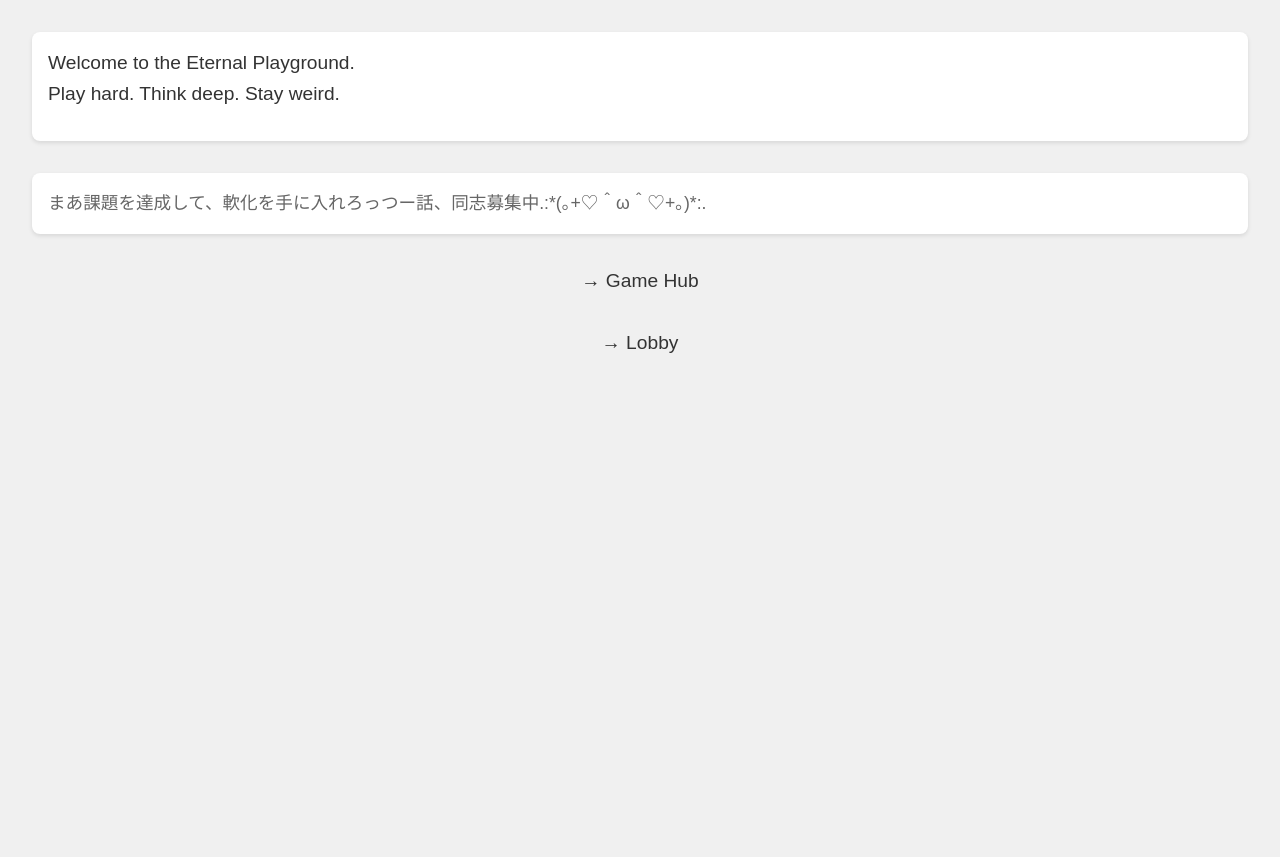
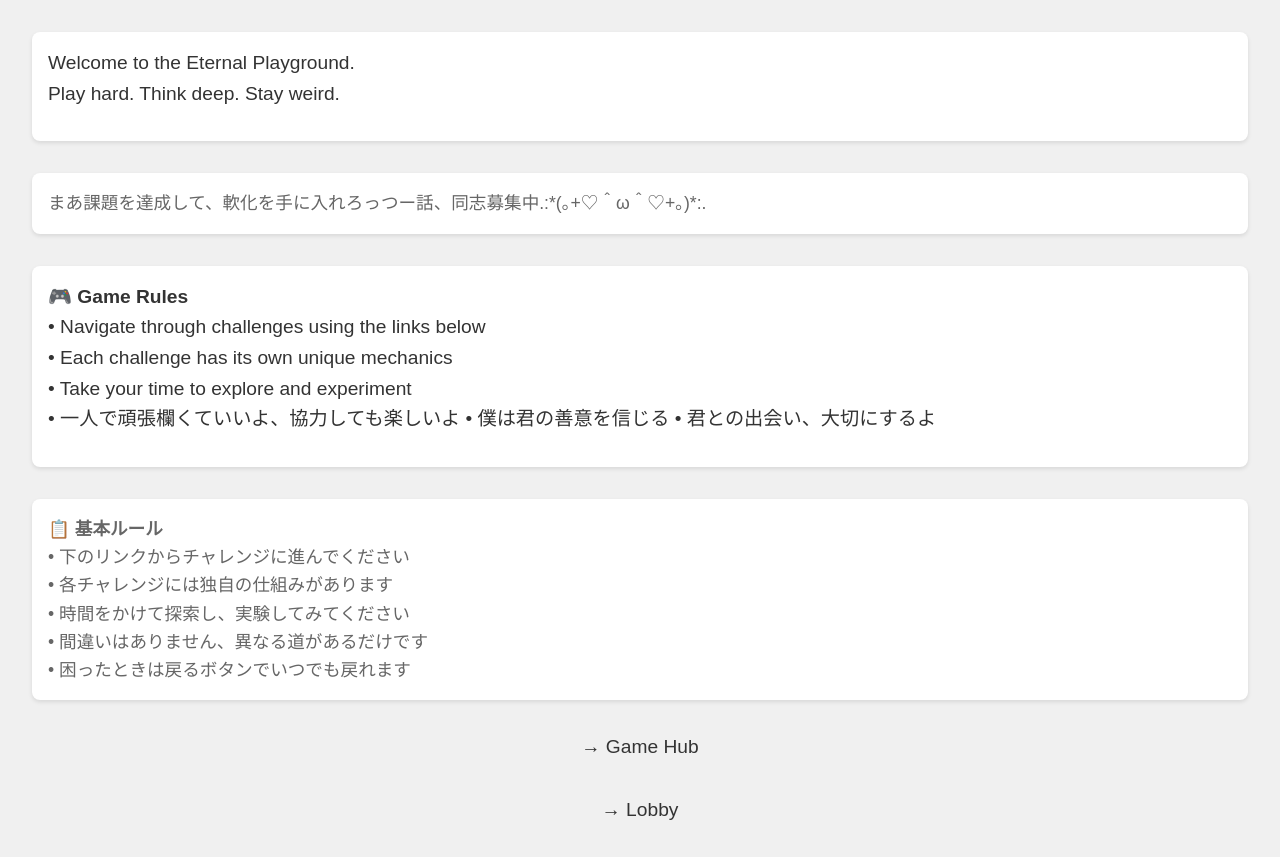
Before and after one commit to kajid777/mysite, a plain HTML site: page challenge_rooms/tutorial.html in a window 1280 px wide. Before the commit the page ends 800 px from the top, so only its background shows below. Drawn offline with Linux system fonts and the light colour scheme.

Commit message:
整理した

```diff
--- a/challenge_rooms/tutorial.html
+++ b/challenge_rooms/tutorial.html
@@ -53,6 +53,31 @@
             まあ課題を達成して、軟化を手に入れろっつー話、同志募集中.:*(｡+♡＾ω＾♡+｡)*:.
         </div>
     </div>
+
+    <!-- ルール説明セクション -->
+    <div class="message">
+        <div class="english">
+            <strong>🎮 Game Rules</strong><br>
+            • Navigate through challenges using the links below<br>
+            • Each challenge has its own unique mechanics<br>
+            • Take your time to explore and experiment<br>
+            • 一人で頑張欄くていいよ、協力しても楽しいよ
+            • 僕は君の善意を信じる
+            • 君との出会い、大切にするよ
+
+        </div>
+    </div>
+    <div class="message">
+        <div class="japanese">
+            <strong>📋 基本ルール</strong><br>
+            • 下のリンクからチャレンジに進んでください<br>
+            • 各チャレンジには独自の仕組みがあります<br>
+            • 時間をかけて探索し、実験してみてください<br>
+            • 間違いはありません、異なる道があるだけです<br>
+            • 困ったときは戻るボタンでいつでも戻れます
+        </div>
+    </div>
+
     <div class="next-link">
         <a href="game_hub.html">→ Game Hub</a>
     </div>
```
Also changed, not shown: door.html (renamed from index.html, +1 -1 lines), game_hub.html (deleted, +0 -11 lines), challenge_rooms/challenge_01/messagewindow.png (deleted), door.css (renamed from index.css), secret_room/Coodinates.html (renamed from other_rooms/Coodinates.html), secret_room/History.html (renamed from other_rooms/History.html), secret_room/IMG_1804.jpg (renamed from other_rooms/IMG_1804.jpg), secret_room/Shopping.html (renamed from other_rooms/Shopping.html), secret_room/Works.html (renamed from other_rooms/Works.html), secret_room/buyingpage.html (renamed from other_rooms/buyingpage.html), secret_room/ghost.gif (renamed from other_rooms/ghost.gif), メッセージウィンドウ.svg (deleted), 2 other files.
